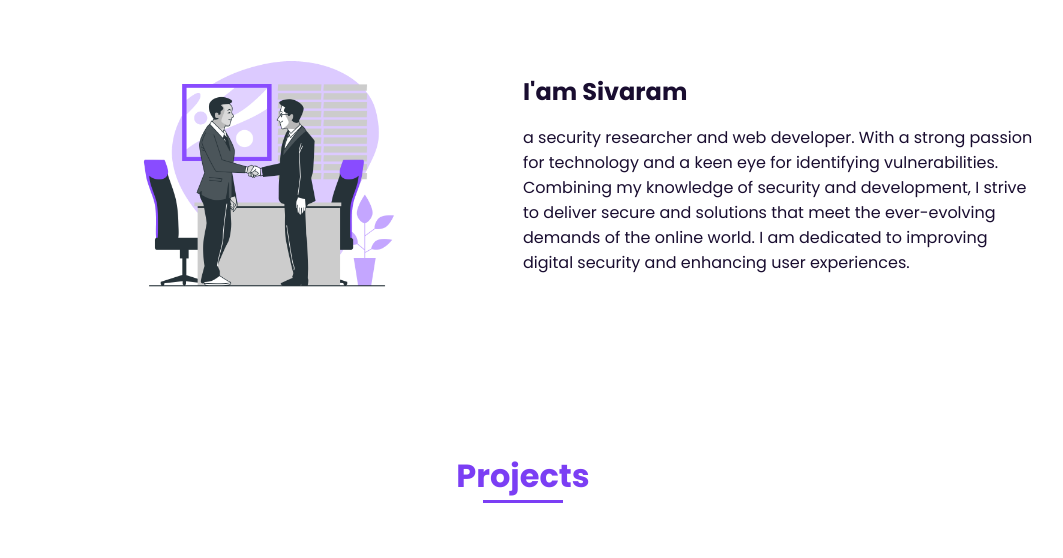
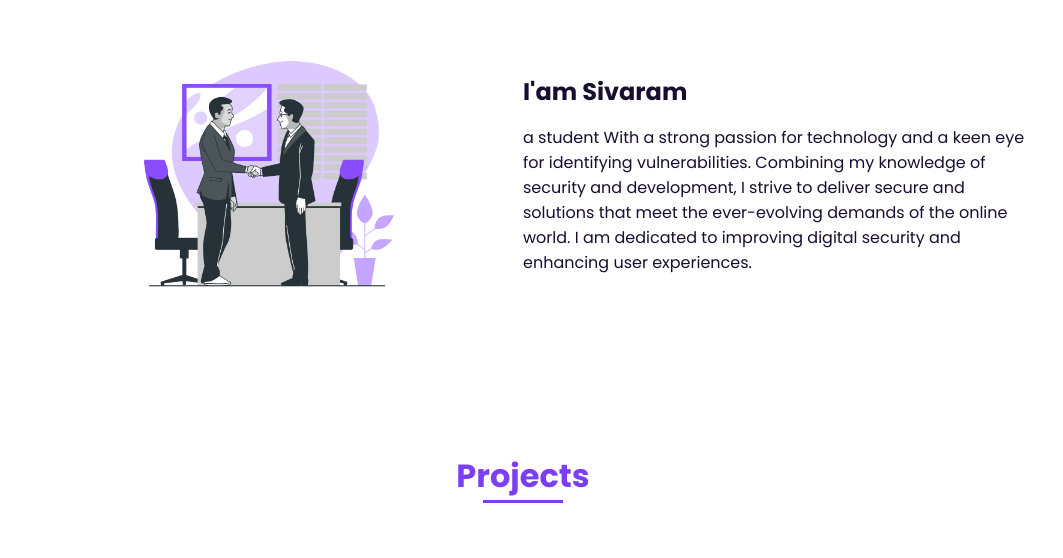
Before and after one commit to SivaramTechie/SivaramTechie.github.io, a plain HTML site: page index.html in a window 1280 px wide. Shown: the part 960-1518 px from the top of the page, without its empty margins (117-1180 px from the left). Drawn offline with nearby package versions, Linux system fonts and the light colour scheme.

Commit message:
index.html

```diff
--- a/index.html
+++ b/index.html
@@ -2913,7 +2913,7 @@
           <div>
             <h2 class="about__subtitle">I'am Sivaram</h2>
             <p class="about__text">
-              a security researcher and web developer. With a strong passion for
+              a student With a strong passion for
               technology and a keen eye for identifying vulnerabilities.
               Combining my knowledge of security and development, I strive to
               deliver secure and solutions that meet the ever-evolving demands
```
